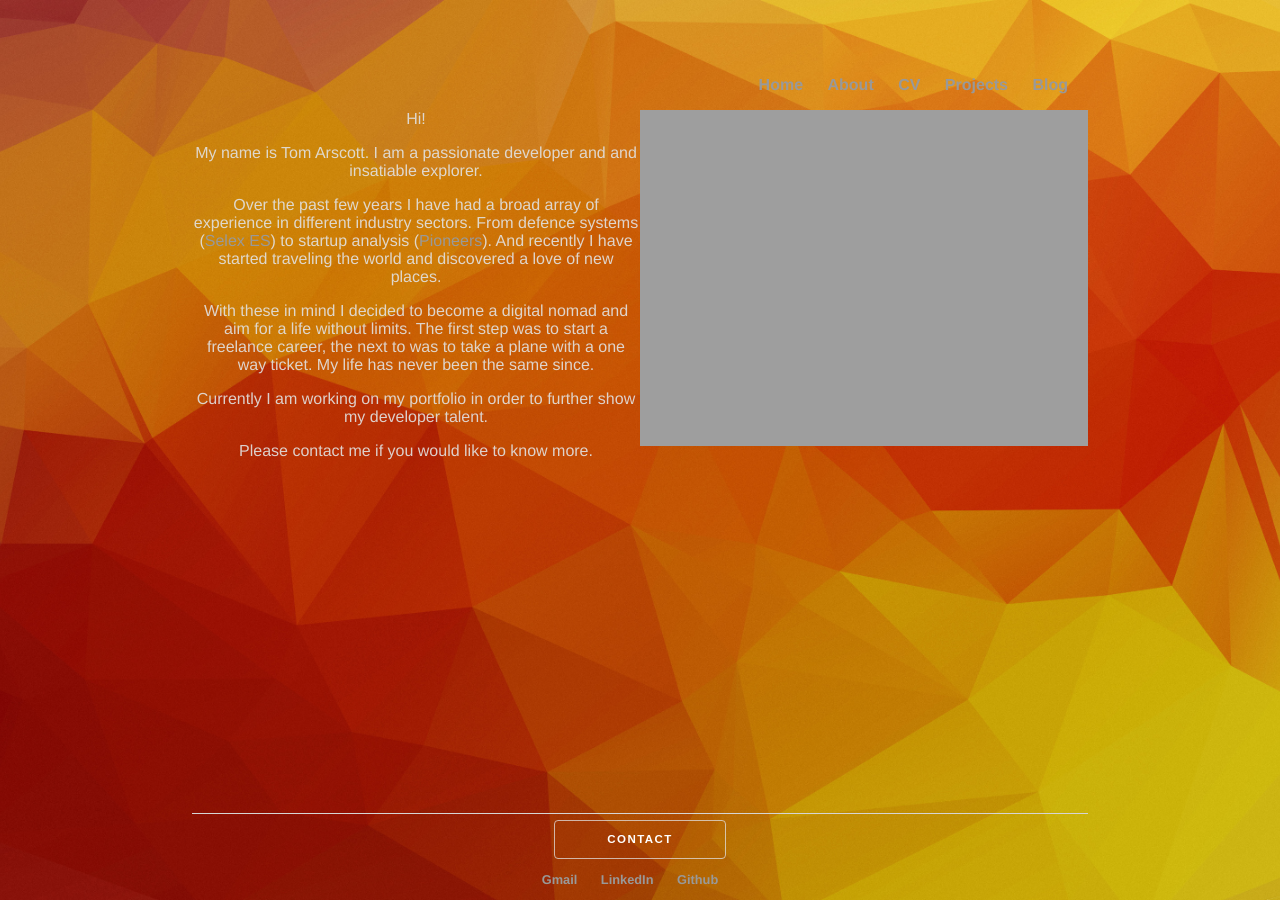
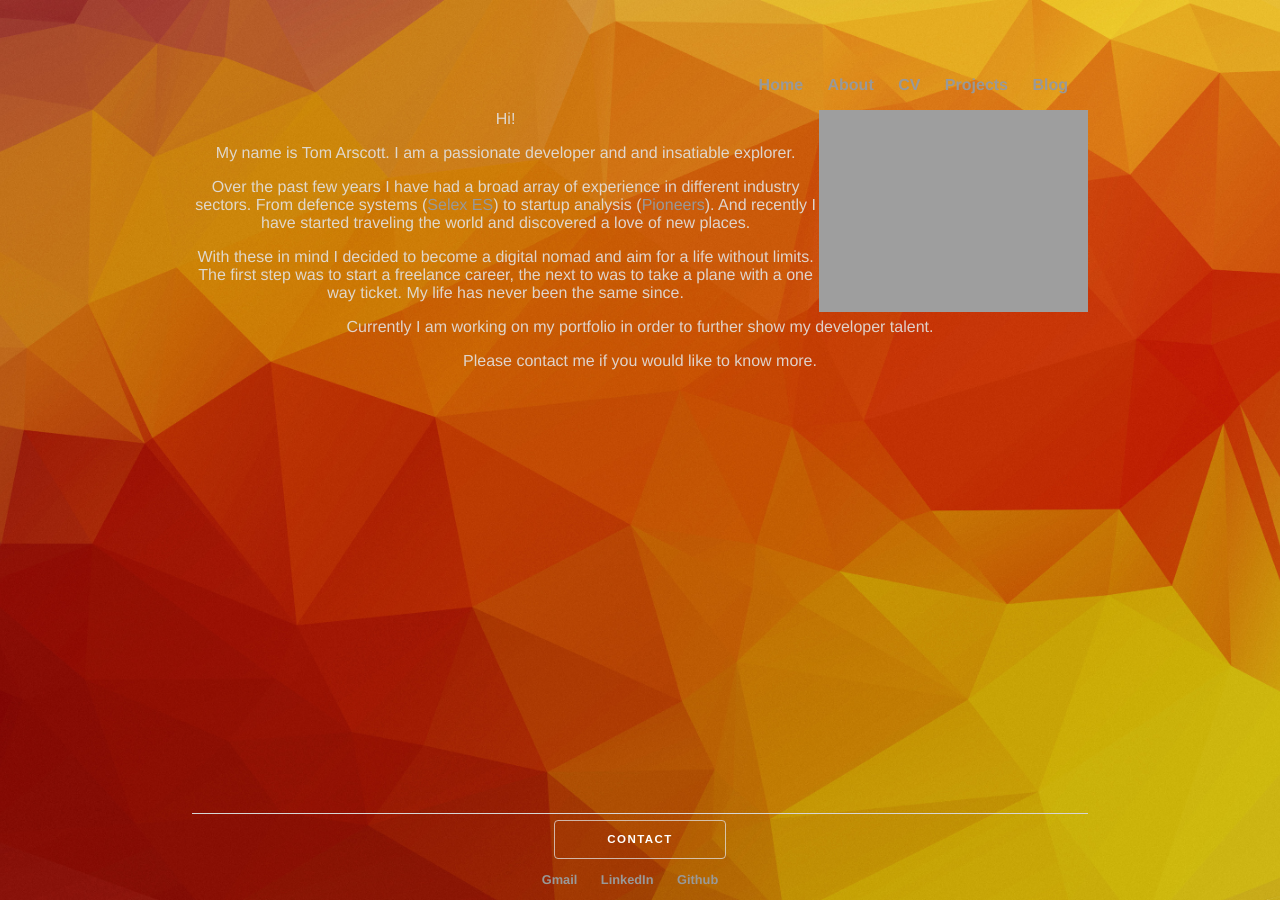
Before and after one commit to ArscottT/ArscottT_practice, a Jekyll site: the page built from about/index.md, in a window 1280 px wide. Built offline with Jekyll 4.4.1, drawn with Linux system fonts in a browser that asks for light colours.

Commit message:
about page picture size change

```diff
--- a/about/index.md
+++ b/about/index.md
@@ -3,7 +3,7 @@ layout: default
 title: Tom Arscott, Developer
 ---
 
-<img src="{{ site.url }}/images/portrait.jpg" width="50%" align="right">
+<img src="{{ site.url }}/images/portrait.jpg" width="30%" align="right">
 
 Hi!
 
```
